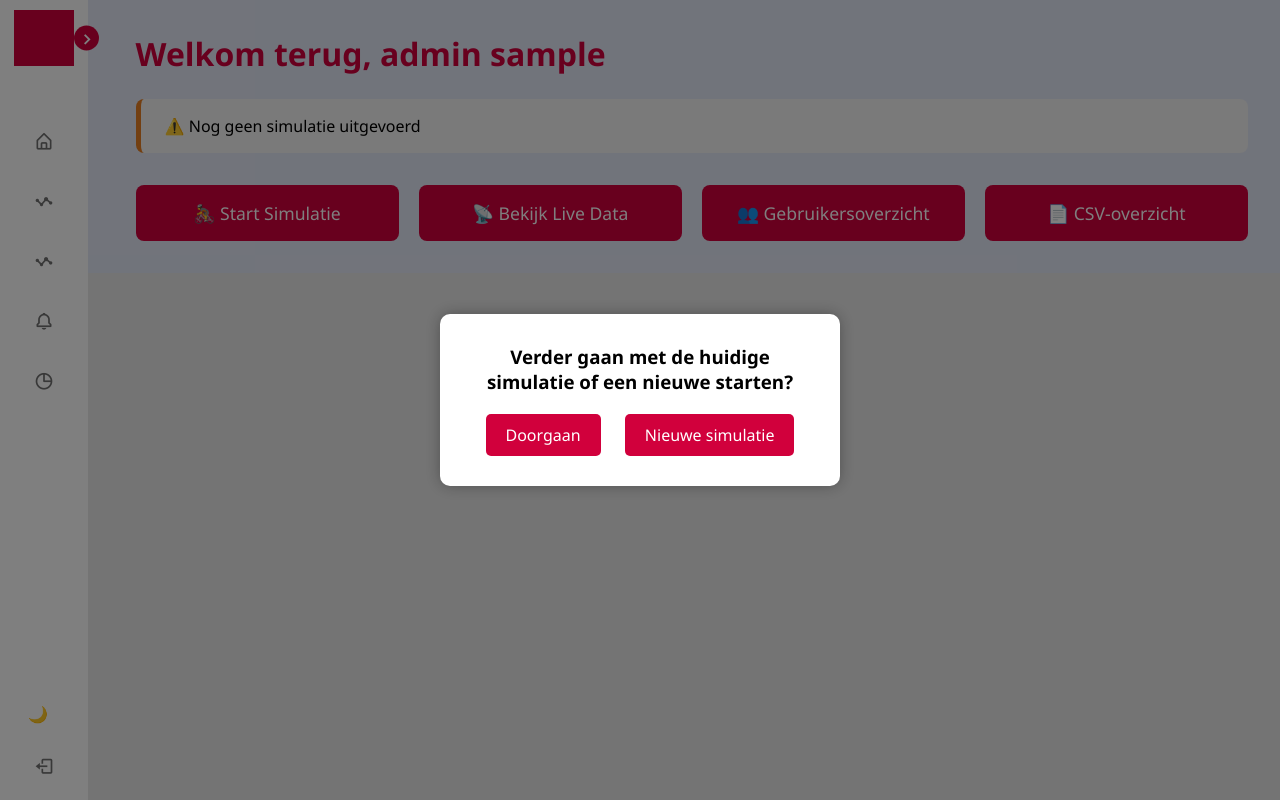
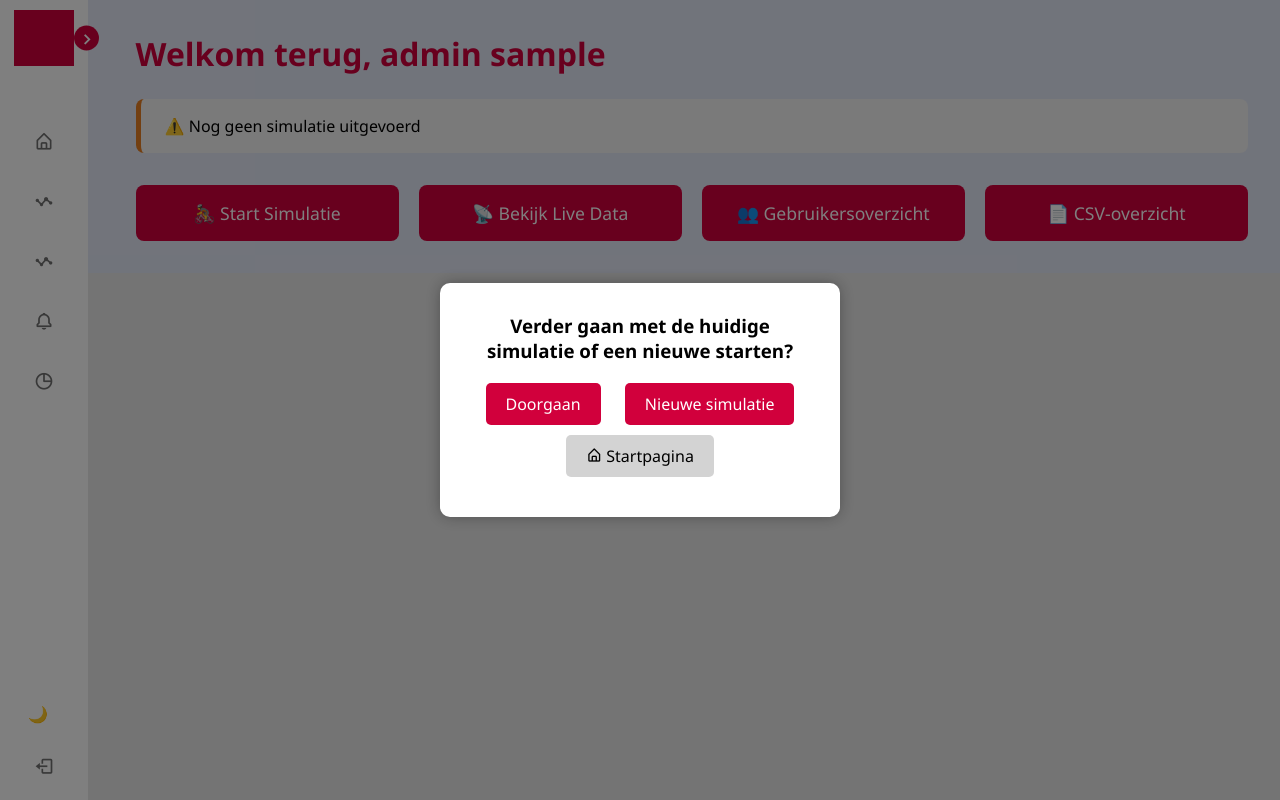
Before and after one commit to christianmesinas/stage-velo, a Flask app: template app/templates/admin.html in a window 1280 px wide. Run offline with Flask 3, Linux system fonts and the light colour scheme; the template is opened without the code that fills it, so the values that code supplies are empty; the visitor is signed in with stand-in values (Sample User, id 1); parts of the project's set-up code (start-up, migrations or seed data) failed here and were passed over.

Commit message:
darkmode toggle gefixt op admin homepagina, startpagina knop toegevoegd op prompt

```diff
--- a/app/static/css/admin.css
+++ b/app/static/css/admin.css
@@ -148,6 +148,19 @@ body.dark-mode .dark-toggle-btn:hover {
   font-size: 1rem;
 }
 
+.button-pu-startpagina {
+  padding: 10px 20px;
+  border-radius: 5px;
+  font-size: 1rem;
+  margin: 10px 0;
+  border: none;
+  background-color: lightgray;
+}
+
 .button-popup:hover {
   background-color: #7f0b22;
 }
+
+.button-pu-startpagina:hover {
+  background-color: darkgrey;
+}
--- a/app/templates/admin.html
+++ b/app/templates/admin.html
@@ -32,12 +32,15 @@
         <h3>{{  _('Verder gaan met de huidige simulatie of een nieuwe starten?') }}</h3>
         <button class="button-popup" id="doorgaan-button">{{ _('Doorgaan') }}</button>
         <button class="button-popup" id="nieuwe-button">{{ _('Nieuwe simulatie') }}</button>
+        <button class="button-pu-startpagina" id="startpagina-button"><i class='bx bx-home-alt icon'></i>
+{{  _('Startpagina') }}</button>
     </div>
 </div>
 {% endblock %}
 
 
 {% block scripts %}
+{{ super() }}
 <script>
   window.onload = function() {
     if (!sessionStorage.getItem("adminPromptShown")) {
@@ -53,6 +56,11 @@
         sessionStorage.setItem("adminPromptShown", "true");
         window.location.href = "{{ url_for('routes.admin_simulatie') }}?reset=1";
       };
+
+      document.getElementById("startpagina-button").onclick = function() {
+        sessionStorage.setItem("adminPromptShown", "true");
+        window.location.href = "{{ url_for('routes.admin') }}";
+      };
     }
   };
 </script>
```
